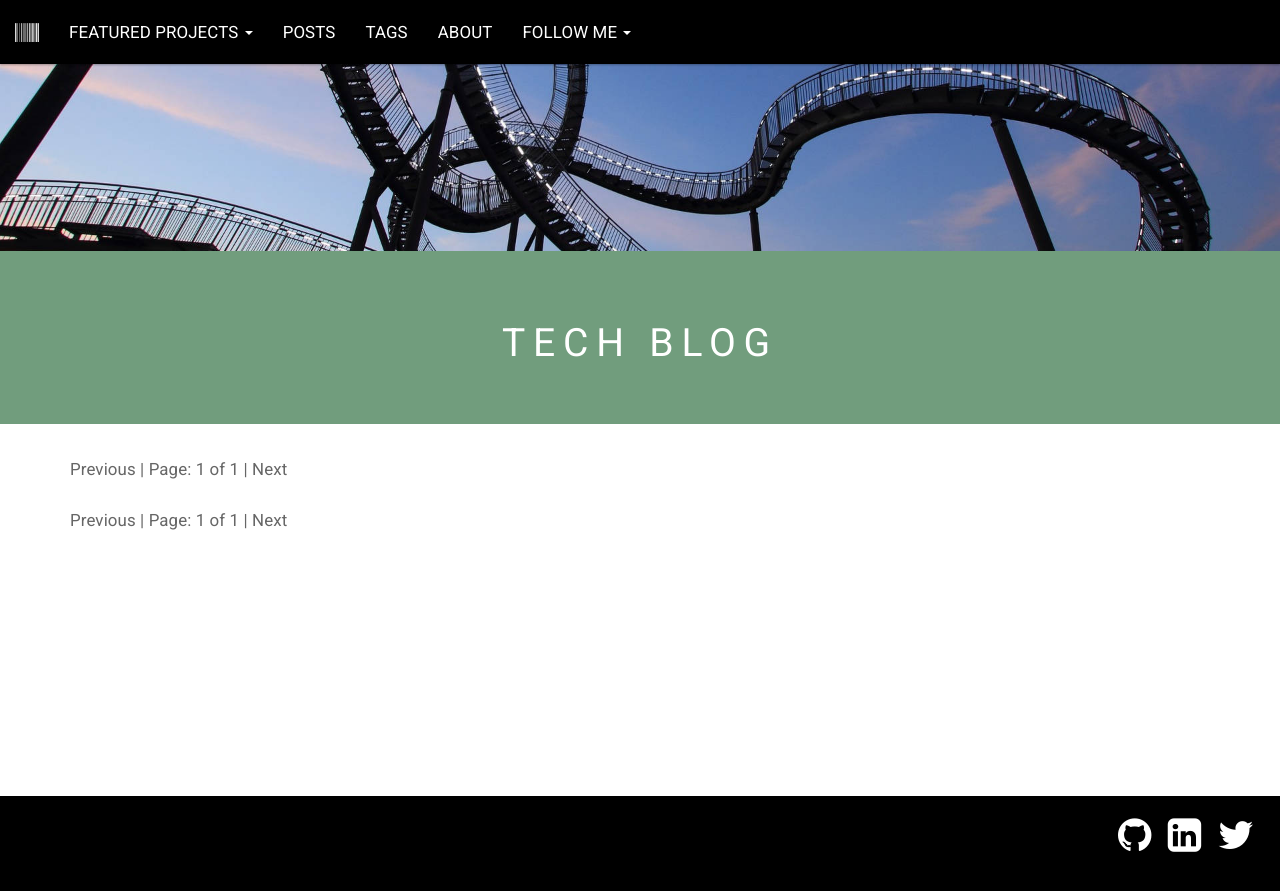
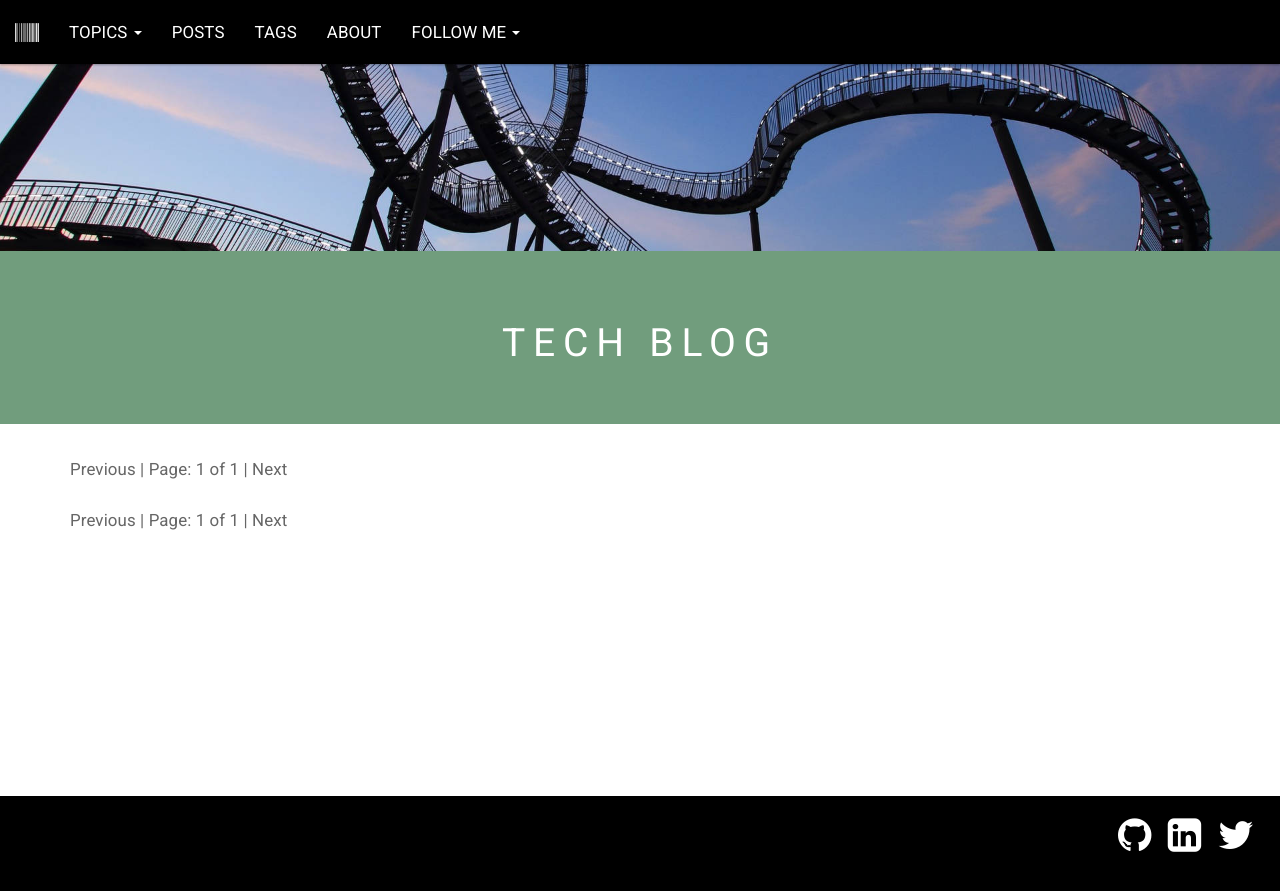
Before and after one commit to whiteorchid/whiteorchid.github.io, a Jekyll site: the page built from index.html, in a window 1280 px wide. Shown: the top 891 px of the page. Built offline with Jekyll 4.4.1, drawn with Linux system fonts in a browser that asks for light colours; the list of posts is cut into pages by our own code; comment, search, counter and statistics services are not loaded.

Commit message:
Update settings.yml

```diff
--- a/_data/settings.yml
+++ b/_data/settings.yml
@@ -7,12 +7,16 @@
 google-ID: ''
 
 menu:
-  - name: Featured Projects
+  - name: Topics
     submenu:
       - name: Genomics
         link: /projects/Genomics
       - name: Transcriptomes
         link: /projects/transcriptomes
+      - name: Proteomics
+        link: /projects/proteomics
+      - name: Omics integration
+        link: /projects/omics_integration
   - name: Posts
     link: /
   - name: Tags
```
